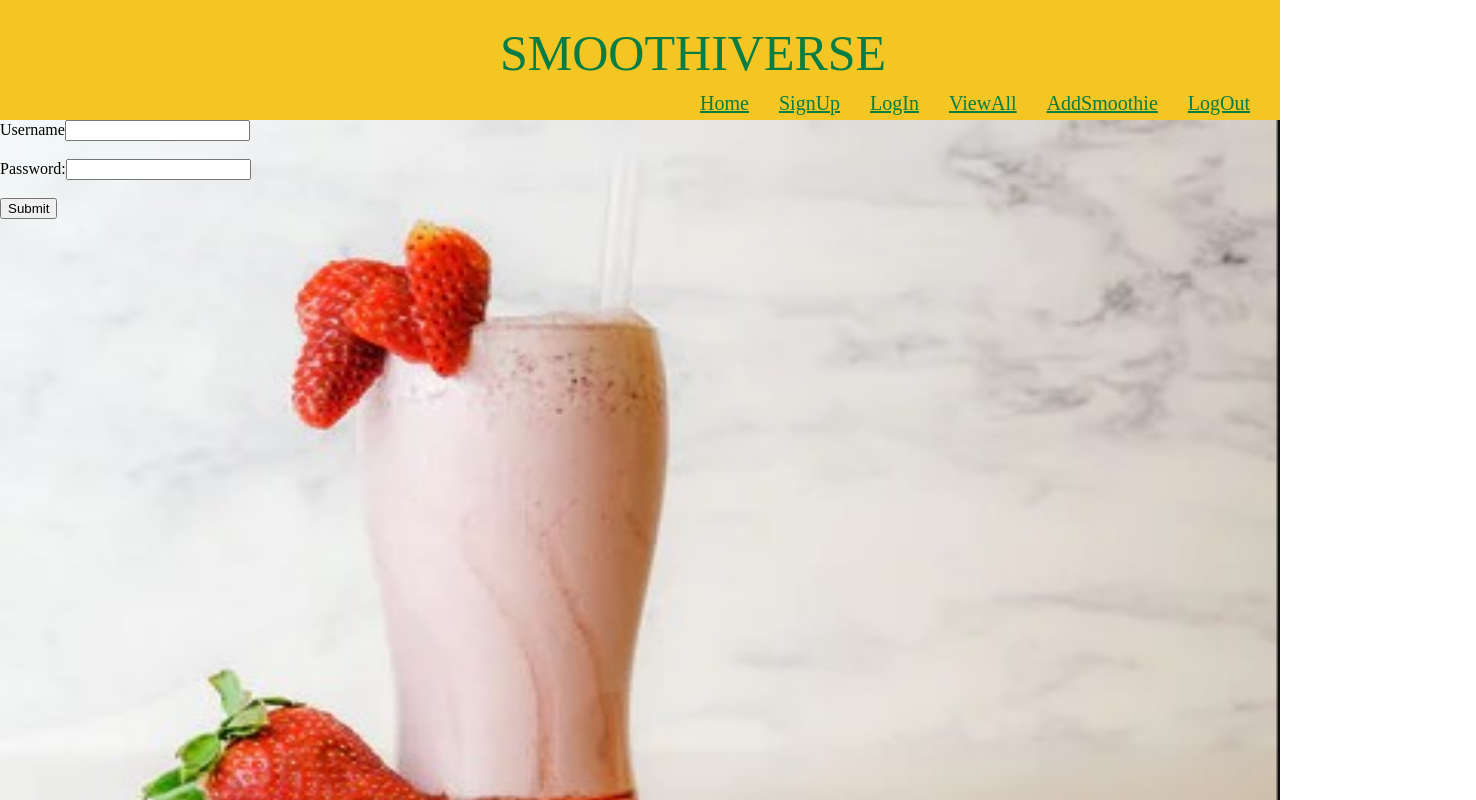
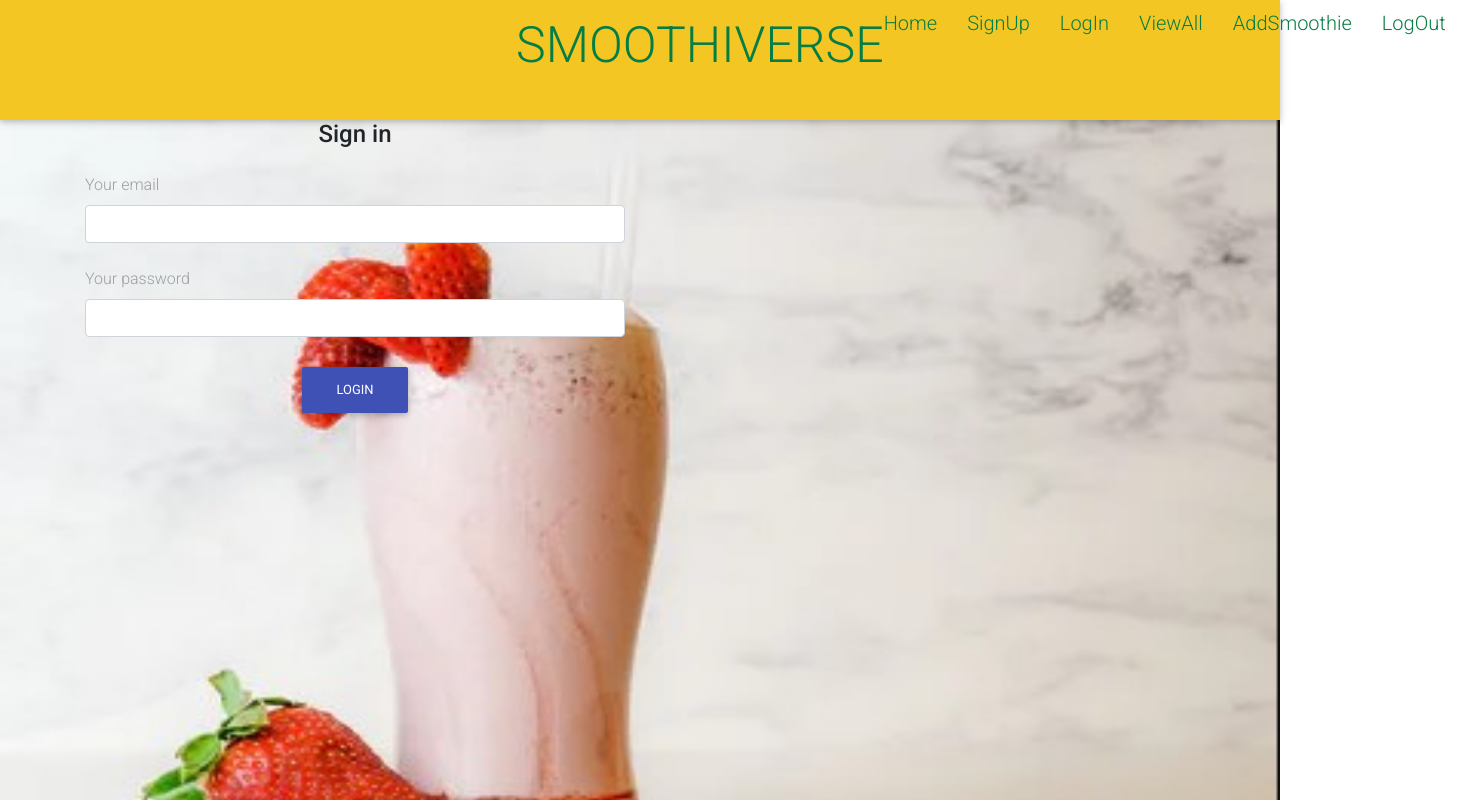
Before and after one commit to femmestackers/client, a React (Create React App) app: page /login in a window 1280 px wide. Shown: the top 800 px of the page, 1476 px wide, since content can reach past the window. Built offline with nearby package versions, Linux system fonts and the light colour scheme.

Commit message:
bootstrap version

```diff
--- a/package.json
+++ b/package.json
@@ -3,11 +3,15 @@
   "version": "0.1.0",
   "private": true,
   "dependencies": {
+    "@material-ui/core": "^4.11.0",
     "@testing-library/jest-dom": "^4.2.4",
     "@testing-library/react": "^9.3.2",
     "@testing-library/user-event": "^7.1.2",
     "axios": "^0.19.2",
+    "bootstrap": "^4.5.0",
+    "mdbreact": "^4.27.0",
     "react": "^16.13.1",
+    "react-bootstrap": "^1.3.0",
     "react-dom": "^16.13.1",
     "react-router-dom": "^5.2.0",
     "react-scripts": "3.4.1"
--- a/public/index.html
+++ b/public/index.html
@@ -24,6 +24,7 @@
       work correctly both with client-side routing and a non-root public URL.
       Learn how to configure a non-root public URL by running `npm run build`.
     -->
+    <link rel="stylesheet" href="https://stackpath.bootstrapcdn.com/bootstrap/4.5.0/css/bootstrap.min.css" integrity="sha384-9aIt2nRpC12Uk9gS9baDl411NQApFmC26EwAOH8WgZl5MYYxFfc+NcPb1dKGj7Sk" crossorigin="anonymous">
     <title>React App</title>
   </head>
   <body>
--- a/src/components/Home.js
+++ b/src/components/Home.js
@@ -3,9 +3,7 @@ import './Styles.css';
 
 const Home = () => {
     return (
-      <>
-      <div className="first-container-home">
-          <div className="second-container-home" alt="Picture of home">
+      <div className="container-home">
         <div>
             <p className="welcometext">
             Smoothies have gained fame over the past years for a host of health benefits with the added bonus of being tasty!  And with the internet allowing the exchange of information at wildfire-pace, this app makes use of people’s passion for smoothies! It allows the users to view smoothie recipes from their favourite categories and post comments on what they think of them. It also allows users to post their recipes, so that others can try
@@ -13,8 +11,6 @@ const Home = () => {
             </p>
         </div>
       </div>
-      </div>
-      </>
     )
   }
 
--- a/src/components/Login.js
+++ b/src/components/Login.js
@@ -2,7 +2,7 @@ import React, {useState} from 'react'
 import {useGlobalState} from '../config/store'
 import {loginUser, setLoggedInUser} from '../services/authServices'
 import './Styles.css'
-
+import { MDBContainer, MDBRow, MDBCol, MDBBtn } from 'mdbreact';
 
 const Login = ({history}) => {
     const initialFormState = {
@@ -46,11 +46,8 @@ const Login = ({history}) => {
         })
     }
 
-
-
-
 return (
-    <div className="first-container-login">
+    /*<div className="first-container-login">
         <form onSubmit={handleSubmit}>
             {errorMessage && <p style={{color: "red"}}>{errorMessage}</p>}
             <div>
@@ -62,7 +59,48 @@ return (
             </div><br/>
                 <input type="submit" name="LogIn"/>
     </form>
-    </div>
+    </div>*/
+
+/*<div div className="first-container-login">
+<form>
+  <div className="form-group">
+    <label for="exampleInputEmail1">Email address</label>
+    <input type="email" className="form-control" id="exampleInputEmail1" aria-describedby="emailHelp"/>
+    <small id="emailHelp" className="form-text text-muted">We'll never share your email with anyone else.</small>
+  </div>
+  <div className="form-group">
+    <label for="exampleInputPassword1">Password</label>
+    <input type="password" className="form-control" id="exampleInputPassword1"/>
+  </div>
+
+  <button type="submit" className="btn btn-primary">Login</button>
+</form>
+</div>*/
+
+<div className="first-container-login">
+<MDBContainer>
+  <MDBRow>
+    <MDBCol md="6">
+      <form>
+        <p className="h4 text-center mb-4">Sign in</p>
+        <label htmlFor="defaultFormLoginEmailEx" className="grey-text">
+          Your email
+        </label>
+        <input type="email" id="defaultFormLoginEmailEx" className="form-control" />
+        <br />
+        <label htmlFor="defaultFormLoginPasswordEx" className="grey-text">
+          Your password
+        </label>
+        <input type="password" id="defaultFormLoginPasswordEx" className="form-control" />
+        <div className="text-center mt-4">
+          <MDBBtn color="indigo" type="Login">Login</MDBBtn>
+        </div>
+      </form>
+    </MDBCol>
+  </MDBRow>
+</MDBContainer>
+</div>
+
       )
 }
 
--- a/src/components/Nav.js
+++ b/src/components/Nav.js
@@ -21,8 +21,6 @@ const Nav = () =>{
                 </div>
         </div>
         </div>
-
-
-          )
+    )
     }
     export default Nav
--- a/src/components/Register.js
+++ b/src/components/Register.js
@@ -1,6 +1,6 @@
-import './Styles.css'
 import React, {useState} from 'react'
 import {useGlobalState} from '../config/store'
+import './Styles.css'
 
 const Register = ({history}) => {
     const initialFormState = {
--- a/src/components/Styles.css
+++ b/src/components/Styles.css
@@ -2,26 +2,6 @@
     margin: 0;
 }
 
-.first-container-home{
-    display: flex;
-    flex-direction: column;
-    width: 100vw;
-    height: 100vh;
-    background-image:url("./../docs/home-page.png");
-    background-repeat:no-repeat ;
-    background-size: 100% 100%;
-}
-    .second-container-home {
-        display: flex;
-        flex-direction: column;
-        width: 100vw;
-        height: 100vh;
-        justify-content: flex-start;
-        align-items:center;
-        /* //background-image:url("./../docs/home-page.png");  */
-        /* //background-repeat:no-repeat ; */
-        /* //background-size: 100% 100%; */
-    }
 .navbar{
     display: flex;
     flex-direction: column;
@@ -48,12 +28,36 @@
                 margin-right: 30px;
                 margin-bottom: 5px;
             }
+
+.container-home{
+    display: flex;
+    flex-direction: column;
+    width: 100vw;
+    height: 100vh;
+    background-image:url("./../docs/home-page.png");
+    background-repeat:no-repeat ;
+    background-size: 100% 100%;
+}
+
         .welcometext{
             font-family: "Merriweather", serif;
             font-size: 1.4vw;
             margin-top: 50px;
             color:#067D44
         }
+    .second-container-home {
+        display: flex;
+        flex-direction: column;
+        width: 100vw;
+        height: 100vh;
+        justify-content: flex-start;
+        align-items:center;
+        /* //background-image:url("./../docs/home-page.png");  */
+        /* //background-repeat:no-repeat ; */
+        /* //background-size: 100% 100%; */
+    }
+
+
             .container-footer{
                 display: flex;
                 flex-direction: row;
@@ -91,3 +95,4 @@
     background-repeat:no-repeat ;
     background-size: 100% 100%;
 }
+/* Login */
--- a/src/index.js
+++ b/src/index.js
@@ -1,6 +1,11 @@
 import React from 'react';
 import ReactDOM from 'react-dom';
 import App from './App';
+import "../node_modules/bootstrap/dist/css/bootstrap.css";
+import '@fortawesome/fontawesome-free/css/all.min.css';
+import 'bootstrap-css-only/css/bootstrap.min.css';
+import 'mdbreact/dist/css/mdb.css';
+import './components/Styles.css'
 
 
 ReactDOM.render(<App />,document.getElementById('root'));
```
Also changed, not shown: 2 other files (tests, documents, lock files or other folders). Lines whose indentation alone changed are shown as unchanged.
